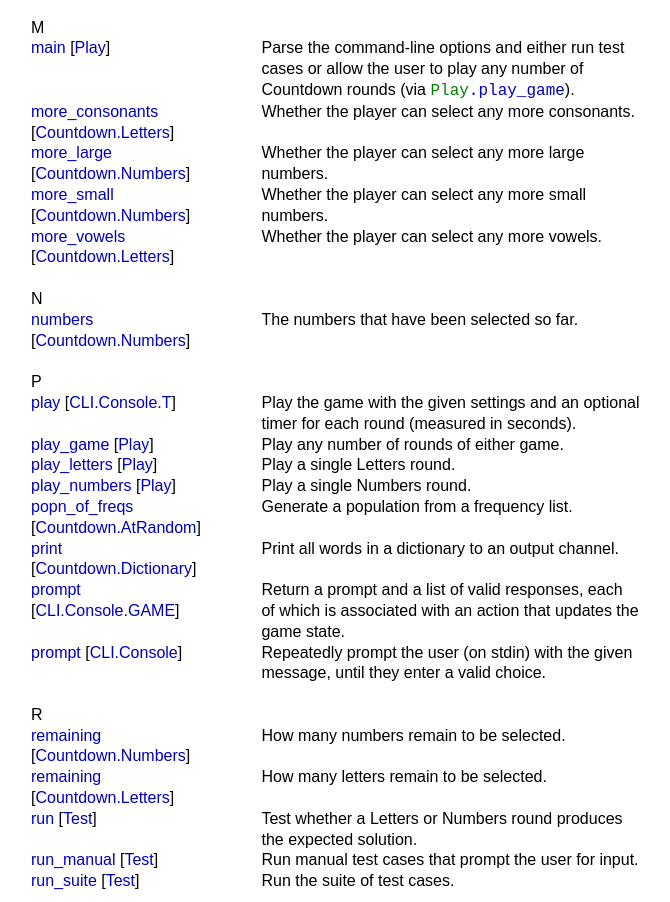
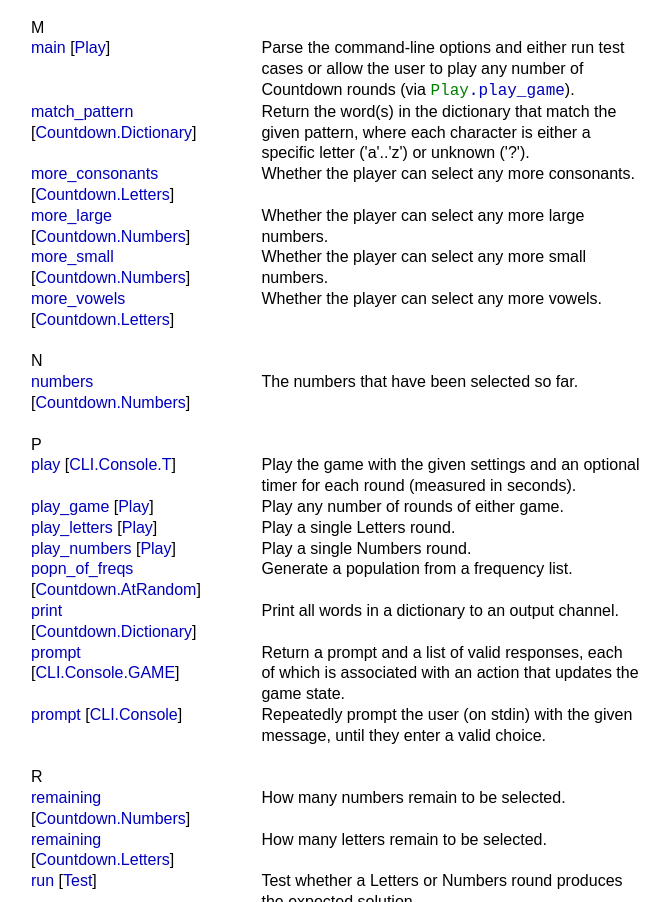
Before and after one commit to robmoss/countdown, a plain HTML site: page index_values.html in a window 1280 px wide. Shown: the part 1374-2276 px from the top of the page, without its empty margins (97-767 px from the left). Drawn offline with Linux system fonts and the light colour scheme.

Commit message:
Search for words matching a given pattern

```diff
--- a/index_values.html
+++ b/index_values.html
@@ -152,6 +152,12 @@
 <td><div class="info">
 Parse the command-line options and either run test cases or allow the user
     to play any number of Countdown rounds (via <a href="Play.html#VALplay_game"><code class="code"><span class="constructor">Play</span>.play_game</code></a>).
+</div>
+</td></tr>
+<tr><td><a href="Countdown.Dictionary.html#VALmatch_pattern">match_pattern</a> [<a href="Countdown.Dictionary.html">Countdown.Dictionary</a>]</td>
+<td><div class="info">
+Return the word(s) in the dictionary that match the given pattern, where
+      each character is either a specific letter ('a'..'z') or unknown ('?').
 </div>
 </td></tr>
 <tr><td><a href="Countdown.Letters.html#VALmore_consonants">more_consonants</a> [<a href="Countdown.Letters.html">Countdown.Letters</a>]</td>
```
Also changed, not shown: Countdown.Dictionary.html (+5 -0 lines), type_Countdown.Dictionary.html (+1 -0 lines), type_Countdown.html (+1 -0 lines).
